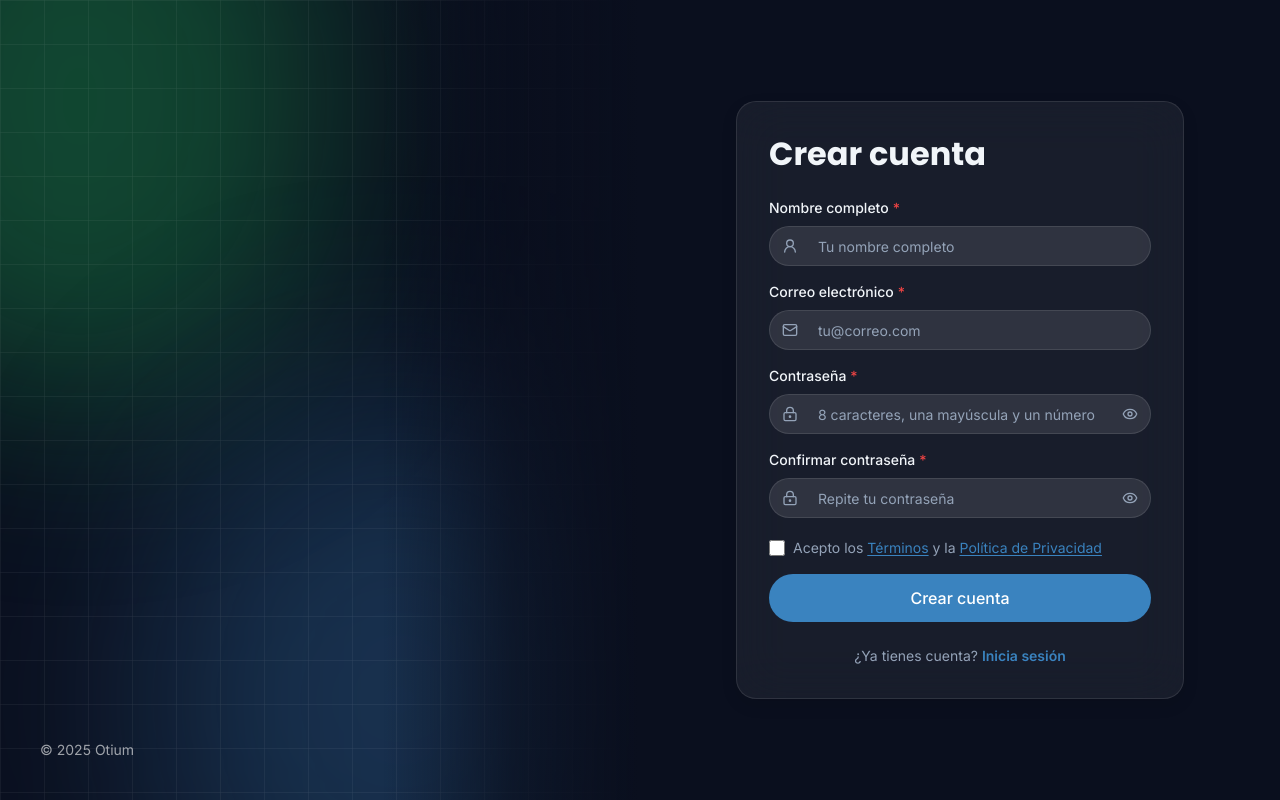
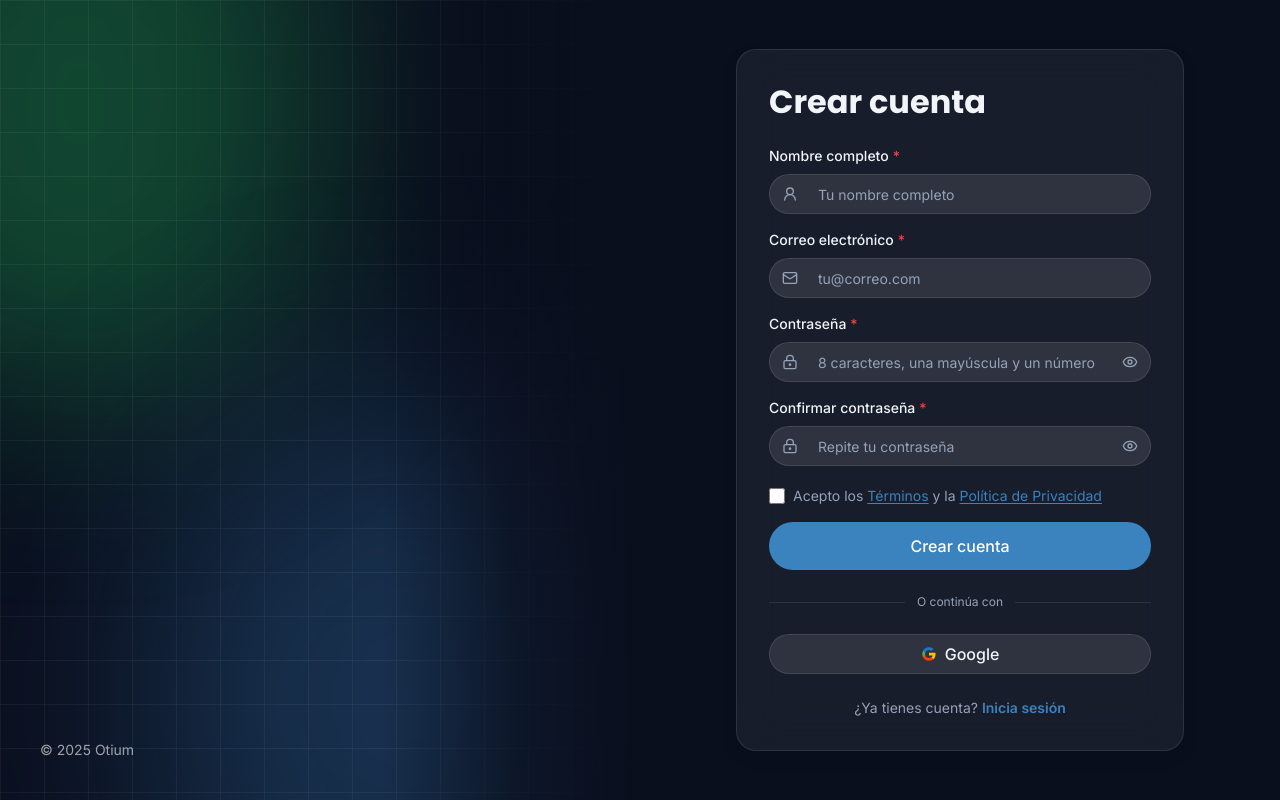
Before and after one commit to complejo-deportivo-dev/complejo-deportivo, a Next.js app: page /register in a window 1280 px wide. Built offline with nearby package versions, Linux system fonts and the light colour scheme.

Commit message:
style: I added the sign up with google button in the register form

```diff
--- a/src/features/auth/components/LoginForm.tsx
+++ b/src/features/auth/components/LoginForm.tsx
@@ -271,7 +271,7 @@ export default function LoginForm({ passwordUpdated = false }: LoginFormProps) {
         role="separator"
       >
         <span className="h-px flex-1 bg-border" />
-        <span aria-hidden="true">O</span>
+        <span aria-hidden="true">O continúa con</span>
         <span className="h-px flex-1 bg-border" />
       </div>
 
--- a/src/features/auth/components/RegisterForm.tsx
+++ b/src/features/auth/components/RegisterForm.tsx
@@ -347,6 +347,27 @@ export default function RegisterForm() {
         </Button>
       </form>
 
+      <div
+        aria-label="o continúa con"
+        className="my-6 flex items-center gap-3 text-xs text-text-secondary"
+        role="separator"
+      >
+        <span className="h-px flex-1 bg-border" />
+        <span aria-hidden="true">O continúa con</span>
+        <span className="h-px flex-1 bg-border" />
+      </div>
+
+      <Button
+        className="w-full !rounded-full !border-border !bg-surface-elevated !text-text-primary hover:!bg-surface"
+        disabled={isBusy}
+        loading={isGoogleLoading}
+        onClick={handleGoogleRegister}
+        variant="secondary"
+      >
+        <GoogleIcon />
+        Google
+      </Button>
+
       <p className="mt-6 text-center text-sm text-text-secondary">
         ¿Ya tienes cuenta?{" "}
         <Link
```
